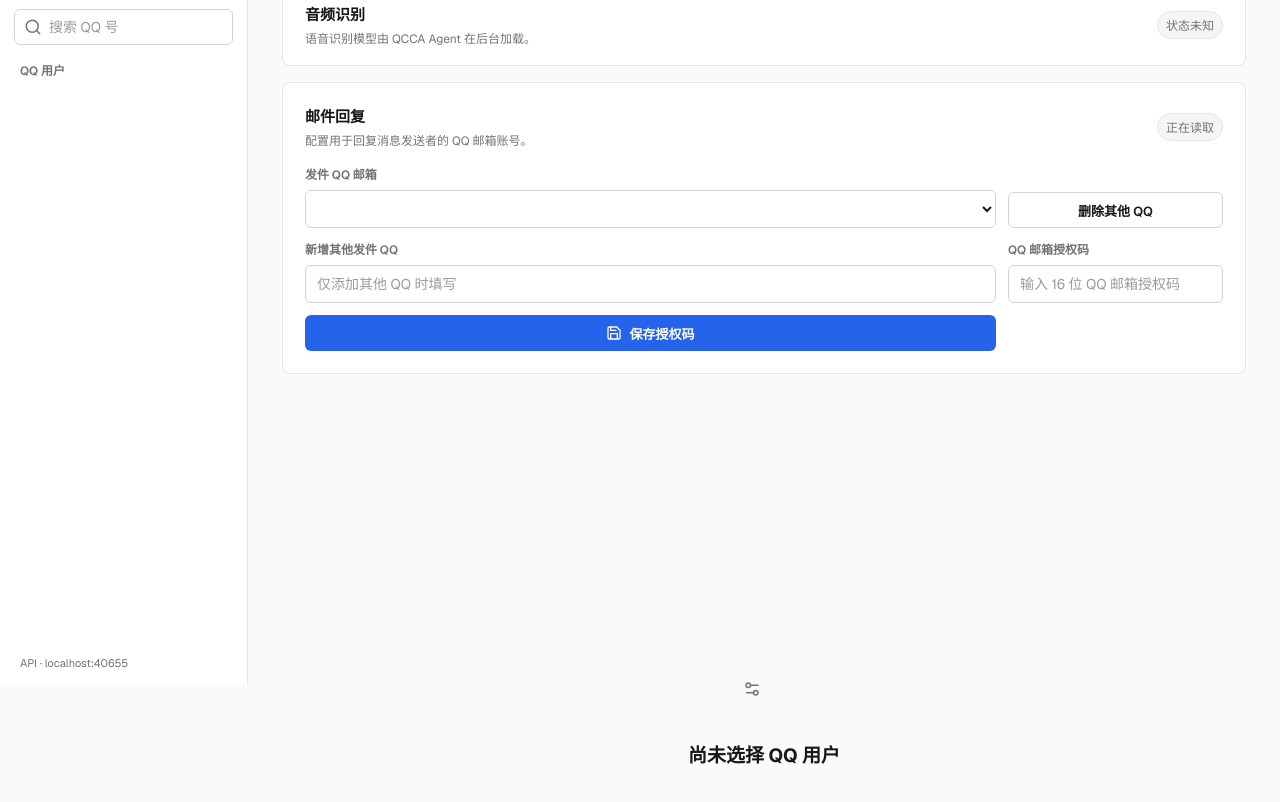
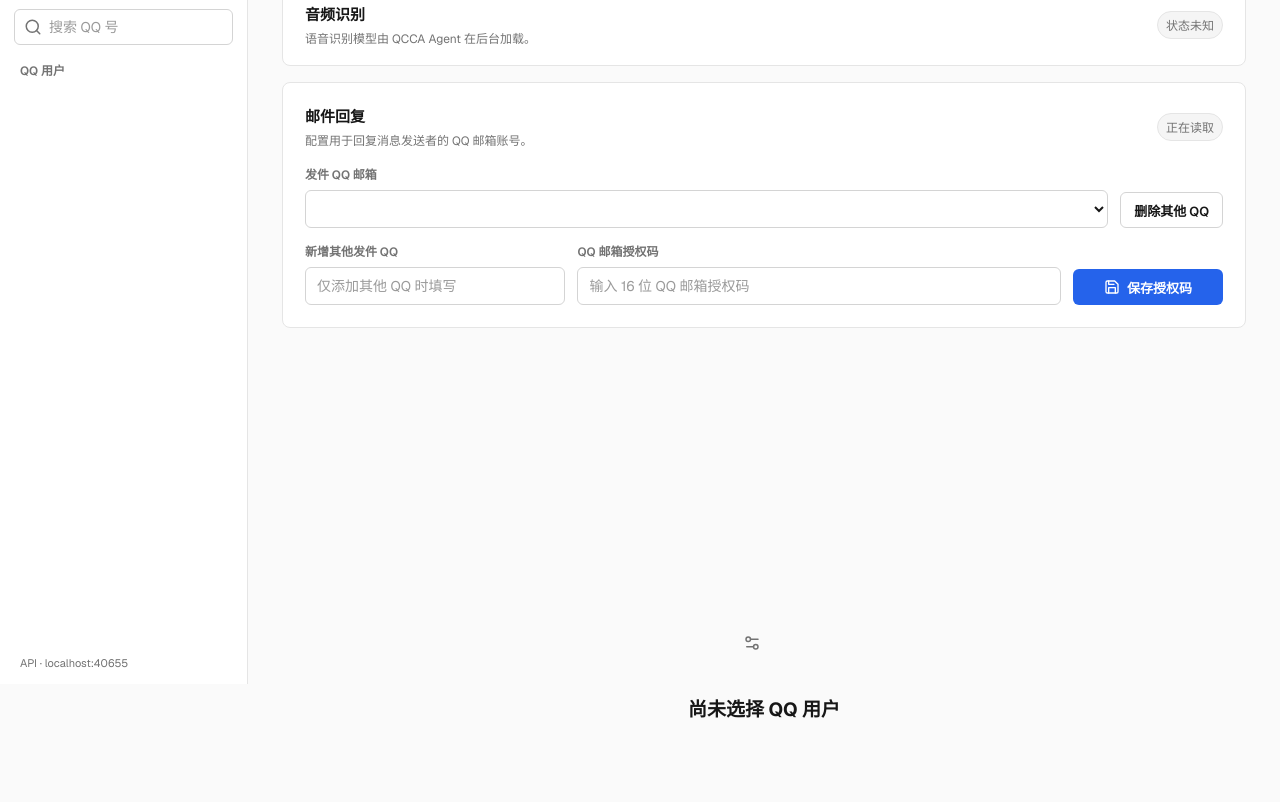
Before and after one commit to kol-mm/QCCA-NapCat-QCE, a website built with Vite: page static/qce/qcca/index.html in a window 1280 px wide. Shown: the part 116-918 px from the top of the page. Built offline with nearby package versions, Linux system fonts and the light colour scheme; no server answers.

Commit message:
Fix QCCA SMTP settings layout

```diff
--- a/static/qce/qcca/index.html
+++ b/static/qce/qcca/index.html
@@ -74,11 +74,14 @@
             <span class="smtp-status" id="smtpStatus">正在读取</span>
           </div>
           <div class="smtp-grid">
+            <div class="smtp-account-row">
               <label class="field">
                 <span>发件 QQ 邮箱</span>
                 <select id="smtpSenderQq" aria-label="发件 QQ 邮箱"></select>
               </label>
               <button class="button secondary" id="deleteSmtpButton" type="button" title="删除当前选中的其他发件 QQ">删除其他 QQ</button>
+            </div>
+            <div class="smtp-credential-row">
               <label class="field">
                 <span>新增其他发件 QQ</span>
                 <input id="smtpNewSenderQq" inputmode="numeric" autocomplete="off" placeholder="仅添加其他 QQ 时填写">
@@ -90,6 +93,7 @@
               <button class="button primary" id="saveSmtpButton" type="button">
                 <span data-icon="save"></span><span>保存授权码</span>
               </button>
+            </div>
           </div>
         </section>
 
--- a/static/qce/qcca/qcca.css
+++ b/static/qce/qcca/qcca.css
@@ -142,7 +142,10 @@ button { color: inherit; }
 .smtp-settings .section-heading { margin-bottom: 16px; }
 .smtp-status { padding: 4px 8px; color: var(--muted); background: var(--surface-alt); border: 1px solid var(--border); border-radius: 999px; font-size: 12px; white-space: nowrap; }
 .smtp-status.configured { color: var(--green); }
-.smtp-grid { display: grid; grid-template-columns: minmax(0, 1fr) auto; gap: 12px; align-items: end; }
+.smtp-grid { display: flex; flex-direction: column; gap: 14px; }
+.smtp-account-row { display: grid; grid-template-columns: minmax(0, 1fr) auto; gap: 12px; align-items: end; }
+.smtp-credential-row { display: grid; grid-template-columns: minmax(180px, .7fr) minmax(240px, 1.3fr) auto; gap: 12px; align-items: end; }
+.smtp-credential-row .button { min-width: 150px; }
 .empty-state { min-height: calc(100vh - 165px); display: flex; flex-direction: column; align-items: center; justify-content: center; text-align: center; }
 .empty-icon { width: 42px; height: 42px; margin-bottom: 18px; color: var(--muted); }
 .empty-state h1 { margin: 0; font-size: 19px; }
@@ -238,8 +241,8 @@ svg.lucide { display: block; fill: none; stroke: currentColor; stroke-width: 2;
   .content { padding: 26px 16px 48px; }
   .editor-header { align-items: flex-start; }
   .recent-grid { grid-template-columns: 1fr; }
-  .smtp-grid { grid-template-columns: 1fr; }
-  .smtp-grid .button { width: 100%; }
+  .smtp-account-row, .smtp-credential-row { grid-template-columns: 1fr; }
+  .smtp-account-row .button, .smtp-credential-row .button { width: 100%; }
   .audio-model-settings { align-items: flex-start; }
   .workspace-header { grid-template-columns: 1fr; }
   .workspace-header > .icon-button { justify-self: end; }
```
Lines whose indentation alone changed are shown as unchanged.
